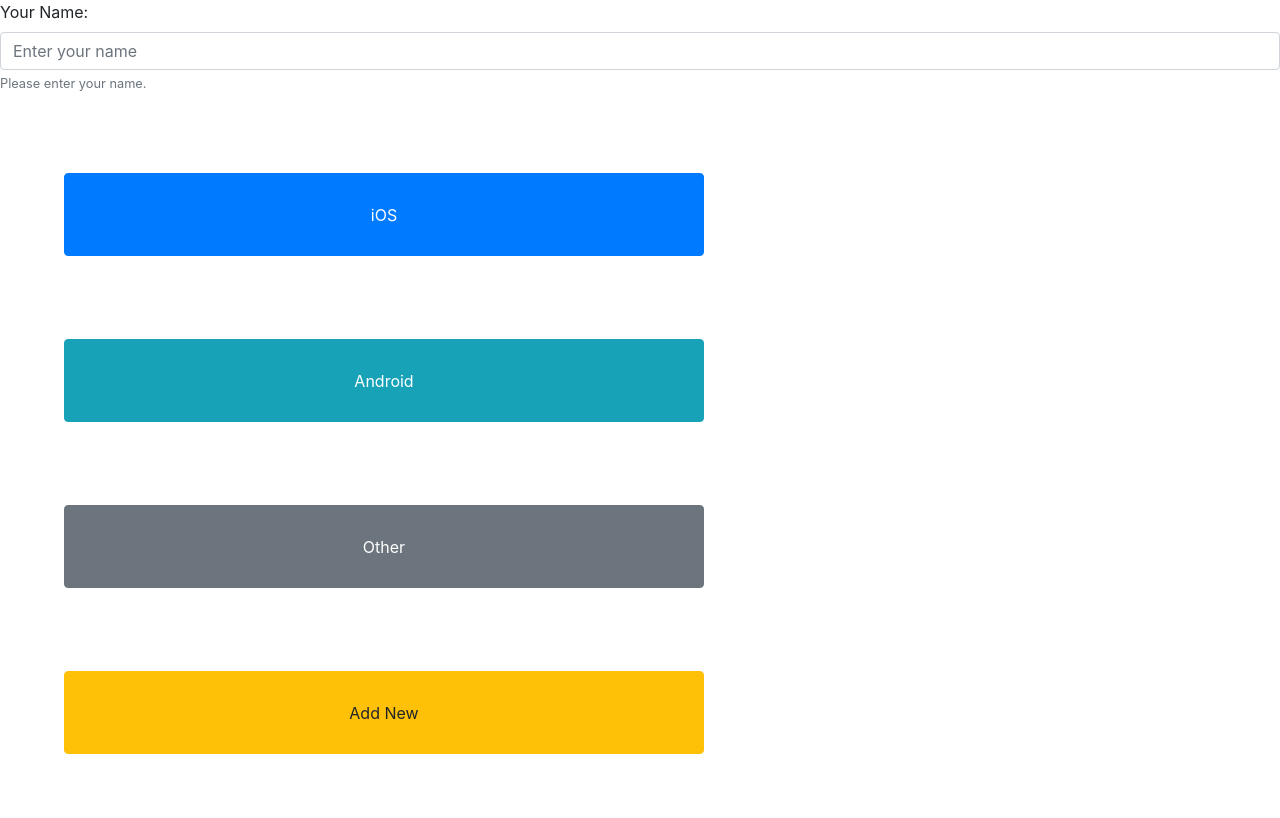
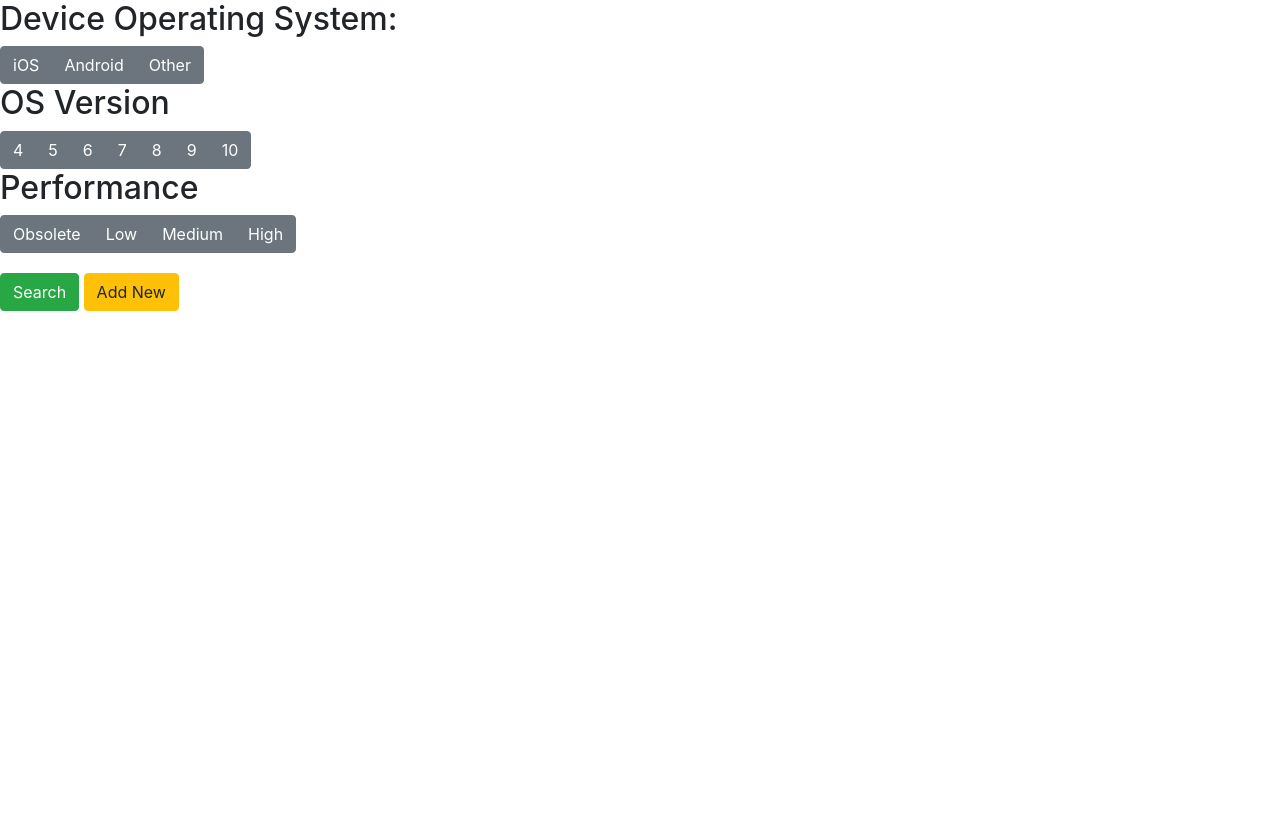
Before and after one commit to garliclord/Team-Five-Guys, a PHP site: page / in a window 1280 px wide. After the commit the page ends 311 px from the top, so only its background shows below. Run offline with PHP 8.4, Linux system fonts and the light colour scheme; some libraries are stand-ins or nearby versions.

Commit message:
Front page kind of done

```diff
--- a/CSS/style.css
+++ b/CSS/style.css
@@ -1,27 +1,3 @@
-.btn-large{
-  height: 50%;
-  width: 50%;
-  align: center;
-  margin: 5%;
-
+.add-search-btns{
+  margin-top: 20px;
 }
-
-.landing-page{
-  display: block;
-}
-
-.os-display-page{
-  display: none;
-}
-
-.info-page{
-  display: none;
-}
-
-.add-device-page{
-  display: none;
-}
-
-.edit-page{
-  display: none;
-}
--- a/Scripts/Script.js
+++ b/Scripts/Script.js
@@ -1,43 +1,4 @@
-
-function osSelectButton () {
-  changeDisplay('landing-page', 'none')
-  changeDisplay('os-display-page', 'block')
+document.querySelector("#iOS").addEventListener("click", () => {
+  $(".android-os").prop('disabled', true);
 }
-
-function osSelectBack () {
-  changeDisplay('os-display-page', 'none')
-  changeDisplay('landing-page', 'block')
-}
-
-function infoButton () {
-  changeDisplay('os-display-page', 'none')
-  changeDisplay('info-page', 'block')
-}
-
-function infoBack () {
-  changeDisplay('info-page', 'none')
-  changeDisplay('os-display-page', 'block')
-}
-function addDevice () {
-  changeDisplay('landing-page', 'none')
-  changeDisplay('add-device-page', 'block')
-}
-
-function editButton () {
-  changeDisplay('info-page', 'none')
-  changeDisplay('edit-page', 'block')
-}
-
-function addDeviceBack () {
-  changeDisplay('add-device-page', 'none')
-  changeDisplay('landing-page', 'block')
-  changeDisplay('edit-page', 'none')
-}
-
-// Enter the class name you want to select, and the value you want to change display to
-function changeDisplay (name, value) {
-  var elem = document.getElementsByClassName(name)
-  for (var i = 0; i < elem.length; i++) {
-    elem[i].style.display = value
-  }
-}
+)
--- a/index.html
+++ b/index.html
@@ -6,135 +6,90 @@
     <title>Landing page</title>
     <link rel="stylesheet" href="CSS/bootstrap.css">
     <link rel="stylesheet" href="CSS/style.css">
+      <script src="https://code.jquery.com/jquery-3.2.1.slim.min.js" integrity="sha384-KJ3o2DKtIkvYIK3UENzmM7KCkRr/rE9/Qpg6aAZGJwFDMVNA/GpGFF93hXpG5KkN" crossorigin="anonymous"></script>
     <script type="text/javascript" src="Scripts/bootstrap.bundle.js"></script>
     <script type="text/javascript" src="Scripts/Script.js"></script>
   </head>
-  <body onload="startUpFunction()">
+  <body>
 
 
-<!-- Div for the Buttons  -->
+
+<!-- Operating system button group -->
 <div class="row">
-
-  <!-- Left hand border -->
-
-
-<!-- Div that shows the landing page -->
-  <div class="col-sm-12 landing-page">
-<div class="form-group">
-    <label for="userNameInput">Your Name: </label>
-    <input type="email" class="form-control" id="userNameInput" aria-describedby="userName" placeholder="Enter your name">
-    <small id="nameHelp" class="form-text text-muted">Please enter your name.</small>
+<div class="col-sm-12">
+  <h2>Device Operating System: </h2>
+  <div class="btn-group btn-group-toggle" data-toggle="buttons">
+  <label class="btn btn-secondary">
+    <input type="radio" name="options" id="iOS" autocomplete="off"> iOS
+  </label>
+  <label class="btn btn-secondary">
+    <input type="radio" name="options" id="Android" autocomplete="off"> Android
+  </label>
+  <label class="btn btn-secondary">
+    <input type="radio" name="options" id="Other" autocomplete="off"> Other
+  </label>
   </div>
  </div>
-  <div class="col-sm-12 landing-page">
-    <button type="button" name="iOS" class="btn btn-large btn-primary" onclick="osSelectButton()">iOS</button>
-  </div>
-  <div class="col-sm-12 landing-page">
-    <button type="button" name="Android" class="btn btn-large btn-info" onclick="osSelectButton()">Android</button>
-  </div>
-  <div class="col-sm-12 landing-page">
-    <button type="button" name="Other" class="btn btn-large btn-secondary" onclick="osSelectButton()">Other</button>
-  </div>
-  <div class="col-sm-12 landing-page">
-    <button type="button" name="Add" class="btn btn-large btn-warning" onclick="addDevice()">Add New</button>
 </div>
 
-
-  <div class="col-sm-12 os-display-page">
-    <table class="table">
-      <thead>
-        <tr>
-          <th scope="col">Device Name</th>
-          <th scope="col">User</th>
-          <th scope="col">Info</th>
-          <th scope="col">Assign</th>
-        </tr>
-      </thead>
-      <tbody>
-        <tr>
-          <td>iPhone X</td>
-          <td>Dave</td>
-          <td><a href="#" onclick="infoButton()">Info</a></td>
-          <td>Assign</td>
-        </tr>
-        <tr>
-          <td>iPhone 8</td>
-          <td>Bryce</td>
-          <td>Info</td>
-          <td>Assign Button</td>
-        </tr>
-        <tr>
-          <td>iPhone 7</td>
-          <td>Joe</td>
-          <td>Info</td>
-          <td>Assign Button</td>
-        </tr>
-      </tbody>
-    </table>
-    <button type="button" name="back" class="btn btn-large btn-danger" onclick="osSelectBack()">Back</button>
+<!-- OS Version button group -->
+<div class="row">
+ <div class="col-sm-12">
+   <h2>OS Version</h2>
+ <div class="btn-group btn-group-toggle" data-toggle="buttons">
+   <label class="btn btn-secondary">
+     <input type="radio" name="options" class="android-os" id="OS4" autocomplete="off"> 4
+   </label>
+   <label class="btn btn-secondary">
+     <input type="radio" name="options" class="android-os" id="OS5" autocomplete="off"> 5
+   </label>
+   <label class="btn btn-secondary">
+     <input type="radio" name="options" class="android-os" id="OS6" autocomplete="off"> 6
+   </label>
+   <label class="btn btn-secondary">
+     <input type="radio" name="options" class="android-os iOS-OS" id="OS7" autocomplete="off"> 7
+   </label>
+   <label class="btn btn-secondary">
+     <input type="radio" name="options" class="iOS-OS" id="OS8" autocomplete="off"> 8
+   </label>
+   <label class="btn btn-secondary">
+     <input type="radio" name="options" class="iOS-OS" id="OS9" autocomplete="off"> 9
+   </label>
+   <label class="btn btn-secondary">
+     <input type="radio" name="options" class="iOS-OS" id="OS10" autocomplete="off"> 10
+   </label>
+   </div>
+  </div>
 </div>
 
-<div class="col-sm-12 info-page">
-<h3>Device Name</h3>
-  <table class="table">
-    <tr>
-      <td>Device Type:</td>
-      <td>iPhone 7</td>
-    </tr>
-    <tr>
-      <td>OS Type:</td>
-      <td>iOS</td>
-    </tr>
-    <tr>
-      <td>RAM</td>
-      <td>4G</td>
-    </tr>
-  </table>
-  <button type="button" name="edit" class="btn btn-large btn-warning" onclick="editButton()">Edit</button>
-  <button type="button" name="back" class="btn btn-large btn-danger" onclick="infoBack()">Back</button>
+<!-- Performance button group -->
+<div class="row">
+  <div class="col-sm-12">
+    <h2>Performance</h2>
+    <div class="btn-group btn-group-toggle" data-toggle="buttons">
+    <label class="btn btn-secondary">
+      <input type="radio" name="options" id="Obsolete" autocomplete="off"> Obsolete
+    </label>
+    <label class="btn btn-secondary">
+      <input type="radio" name="options" id="Low" autocomplete="off"> Low
+    </label>
+    <label class="btn btn-secondary">
+      <input type="radio" name="options" id="Medium" autocomplete="off"> Medium
+    </label>
+    <label class="btn btn-secondary">
+      <input type="radio" name="options" id="High" autocomplete="off"> High
+    </label>
+    </div>
+   </div>
  </div>
 
-<div class="col-sm-12 edit-page">
-<h3>Device Name</h3>
-  <table class="table">
-    <tr>
-      <td>Device Type:</td>
-      <td> <input type="text" name="" value=""> </td>
-    </tr>
-    <tr>
-      <td>OS Type:</td>
-      <td><input type="text" name="" value=""> </td>
-    </tr>
-    <tr>
-      <td>RAM:</td>
-      <td><input type="text" name="" value=""> </td>
-    </tr>
-  </table>
-  <button type="button" name="back" class="btn btn-large btn-danger" onclick="addDeviceBack()">Back</button>
-</div>
-
-<div class="col-sm-12 add-device-page">
-<h3>Device Name</h3>
-  <table class="table">
-    <tr>
-      <td>Device Type:</td>
-      <td></td>
-    </tr>
-    <tr>
-      <td>OS Type:</td>
-      <td></td>
-    </tr>
-    <tr>
-      <td></td>
-      <td></td>
-    </tr>
-  </table>
-  <button type="button" name="back" class="btn btn-large btn-danger" onclick="addDeviceBack()">Back</button>
+<!-- Search and Add buttons -->
+ <div class="row">
+   <div class="col-sm-12 add-search-btns">
+     <button id="Search" type="button" name="button" class="btn btn-success">Search</button>
+     <button id="Add" type="button" name="button" class="btn btn-warning">Add New</button>
    </div>
 
  </div>
-
-
-
   </body>
 </html>
```
Lines whose indentation alone changed are shown as unchanged.
